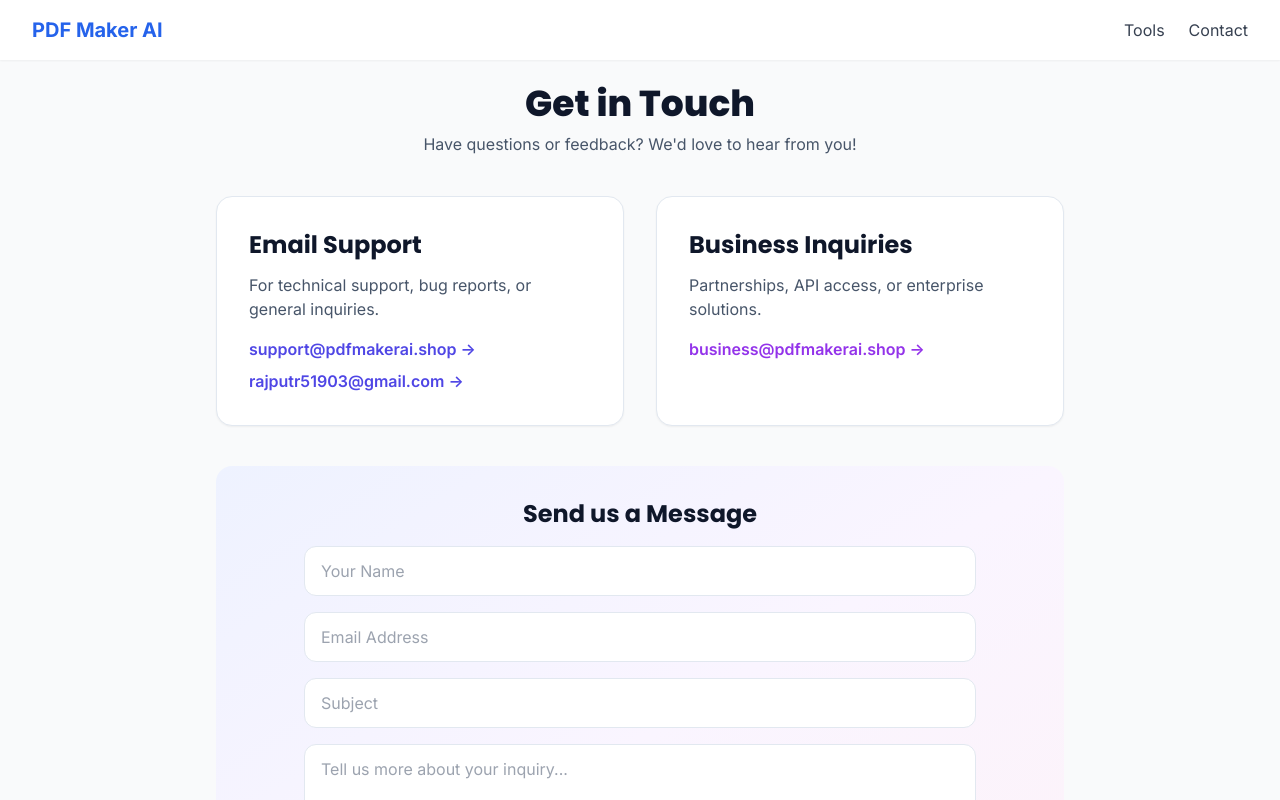
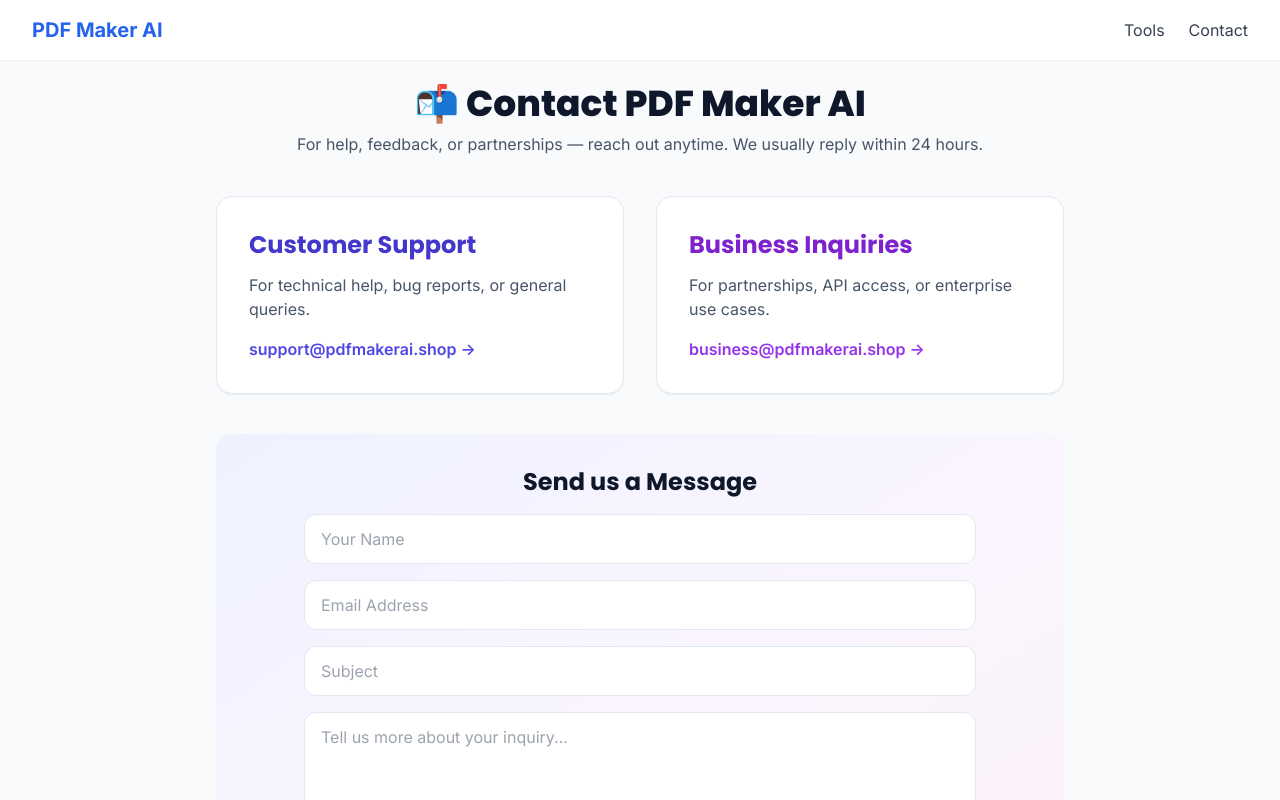
Before and after one commit to studybuild576-commits/my-tool-website, a Next.js app: page /contact in a window 1280 px wide. Shown: the top 800 px of the page. Built offline with nearby package versions, Linux system fonts and the light colour scheme.

Commit message:
Update page.tsx

```diff
--- a/app/contact/page.tsx
+++ b/app/contact/page.tsx
@@ -1,71 +1,147 @@
+// app/contact/page.tsx
 import type { Metadata } from "next";
 
 export const metadata: Metadata = {
-  title: "Contact Us — PDF Maker AI",
+  title: "Contact Us — PDF Maker AI | Support, Business & Feedback",
   description:
-    "Support, feedback, partnerships? Email support@pdfmakerai.shop or business@pdfmakerai.shop.",
+    "Need help or partnership? Contact PDF Maker AI for support, feedback, or business inquiries at support@pdfmakerai.shop or business@pdfmakerai.shop — quick replies guaranteed!",
+  keywords: [
+    "contact pdf maker ai",
+    "pdf maker ai support",
+    "pdf maker ai business email",
+    "pdf maker ai help",
+    "pdf tools support",
+    "contact pdf tools",
+    "report bug pdf maker ai",
+    "api access pdf maker ai",
+    "feedback pdf maker ai",
+    "pdf maker ai partnerships",
+    "email pdf maker ai",
+    "customer support pdf ai",
+  ],
   alternates: { canonical: "https://pdfmakerai.shop/contact" },
   robots: { index: true, follow: true },
   openGraph: {
-    title: "Contact Us — PDF Maker AI",
+    title: "Contact PDF Maker AI — Support & Partnerships",
     description:
-      "Support, feedback, partnerships, or API—email support@pdfmakerai.shop or business@pdfmakerai.shop.",
+      "Get quick support, share feedback, or discuss partnerships. Email support@pdfmakerai.shop or business@pdfmakerai.shop.",
     url: "https://pdfmakerai.shop/contact",
-    images: [{ url: "/og-image.png", width: 1200, height: 630 }],
     type: "website",
-    siteName: "PDF Maker AI"
+    siteName: "PDF Maker AI",
+    images: [{ url: "/og-image.png", width: 1200, height: 630, alt: "PDF Maker AI Contact Page" }]
   },
   twitter: {
     card: "summary_large_image",
     title: "Contact PDF Maker AI",
     description:
-      "Email support@pdfmakerai.shop or business@pdfmakerai.shop for quick help.",
+      "Support, feedback, or business inquiries? Email support@pdfmakerai.shop or business@pdfmakerai.shop.",
     images: ["/og-image.png"]
   }
 };
 
 export default function ContactPage() {
-  // Plain, percent-encoded single-line mailto bodies (no template literal multiline)
   const supportBody =
-    "Hi%20PDF%20Maker%20AI%20team,%0A%0ADescribe%20your%20issue%20or%20question%20here.%0A%0ASteps%20to%20reproduce%20(if%20applicable):%0A1.%0A2.%0A3.%0A%0AAttachments:%20(please%20attach%20screenshots/files)%0A%0AThanks,%0A";
+    "Hi%20PDF%20Maker%20AI%20Team,%0A%0ADescribe%20your%20issue%20or%20question%20here.%0A%0AThanks,%0A";
   const bizBody =
-    "Hi%20PDF%20Maker%20AI%20team,%0A%0ACompany:%0AUse%20case:%0AExpected%20volume:%0ATimeline:%0AOther%20notes:%0A%0AThanks,%0A";
-  const personalBody =
-    "Hi,%0A%0AI%E2%80%99d%20like%20to%20discuss:%0A%0AThanks,%0A";
+    "Hi%20PDF%20Maker%20AI%20Team,%0A%0ACompany:%0AUse%20Case:%0ATimeline:%0A%0AThanks,%0A";
 
-  const supportMail = `mailto:support@pdfmakerai.shop?subject=Support%3A%20Issue%2FQuestion&body=${supportBody}`;
-  const bizMail = `mailto:business@pdfmakerai.shop?subject=Business%3A%20Partnership%2FAPI%2FEnterprise&body=${bizBody}`;
-  const personalMail = `mailto:rajputr51903@gmail.com?subject=Contact%20from%20PDF%20Maker%20AI&body=${personalBody}`;
+  const supportMail = `mailto:support@pdfmakerai.shop?subject=Support%20Request&body=${supportBody}`;
+  const bizMail = `mailto:business@pdfmakerai.shop?subject=Business%20Inquiry&body=${bizBody}`;
+
+  // ✅ JSON-LD Schema for Google (Organization + ContactPage + FAQ)
+  const contactLd = {
+    "@context": "https://schema.org",
+    "@type": "ContactPage",
+    mainEntity: {
+      "@type": "Organization",
+      name: "PDF Maker AI",
+      url: "https://pdfmakerai.shop",
+      email: "support@pdfmakerai.shop",
+      contactPoint: [
+        {
+          "@type": "ContactPoint",
+          telephone: "+91-0000000000",
+          contactType: "customer support",
+          areaServed: "IN",
+          availableLanguage: ["English", "Hindi"]
+        },
+        {
+          "@type": "ContactPoint",
+          email: "business@pdfmakerai.shop",
+          contactType: "business inquiries"
+        }
+      ]
+    }
+  };
+
+  const faqLd = {
+    "@context": "https://schema.org",
+    "@type": "FAQPage",
+    mainEntity: [
+      {
+        "@type": "Question",
+        name: "How can I contact PDF Maker AI support?",
+        acceptedAnswer: {
+          "@type": "Answer",
+          text: "You can email support@pdfmakerai.shop for help, or use the contact form for faster responses."
+        }
+      },
+      {
+        "@type": "Question",
+        name: "Do you offer API or business partnerships?",
+        acceptedAnswer: {
+          "@type": "Answer",
+          text: "Yes, email business@pdfmakerai.shop to discuss API access or enterprise-level solutions."
+        }
+      },
+      {
+        "@type": "Question",
+        name: "Is there any response time guarantee?",
+        acceptedAnswer: {
+          "@type": "Answer",
+          text: "We reply within 24 hours for all support and business queries."
+        }
+      }
+    ]
+  };
 
   return (
     <main className="max-w-4xl mx-auto p-6">
+      <script
+        type="application/ld+json"
+        dangerouslySetInnerHTML={{ __html: JSON.stringify(contactLd).replace(/</g, "\\u003c") }}
+      />
+      <script
+        type="application/ld+json"
+        dangerouslySetInnerHTML={{ __html: JSON.stringify(faqLd).replace(/</g, "\\u003c") }}
+      />
+
       <section className="text-center mb-10">
-        <h1 className="text-4xl font-extrabold mb-2">Get in Touch</h1>
-        <p className="text-slate-600">
-          Have questions or feedback? We'd love to hear from you!
+        <h1 className="text-4xl font-extrabold mb-2 text-slate-900">
+          📬 Contact PDF Maker AI
+        </h1>
+        <p className="text-slate-600 text-sm sm:text-base">
+          For help, feedback, or partnerships — reach out anytime. We usually reply within 24 hours.
         </p>
       </section>
 
       <div className="grid md:grid-cols-2 gap-8">
+        {/* Support Section */}
         <div className="bg-white rounded-2xl shadow-sm border border-slate-200 p-8">
-          <h2 className="text-2xl font-bold mb-3">Email Support</h2>
+          <h2 className="text-2xl font-bold mb-3 text-indigo-700">Customer Support</h2>
           <p className="text-slate-600 mb-4">
-            For technical support, bug reports, or general inquiries.
+            For technical help, bug reports, or general queries.
           </p>
-          <div className="flex flex-col gap-2">
-            <a href={supportMail} className="text-indigo-600 font-semibold hover:underline">
-              support@pdfmakerai.shop →
-            </a>
-            <a href={personalMail} className="text-indigo-600 font-semibold hover:underline">
-              rajputr51903@gmail.com →
-            </a>
-          </div>
+          <a href={supportMail} className="text-indigo-600 font-semibold hover:underline">
+            support@pdfmakerai.shop →
+          </a>
         </div>
 
+        {/* Business Section */}
         <div className="bg-white rounded-2xl shadow-sm border border-slate-200 p-8">
-          <h2 className="text-2xl font-bold mb-3">Business Inquiries</h2>
+          <h2 className="text-2xl font-bold mb-3 text-purple-700">Business Inquiries</h2>
           <p className="text-slate-600 mb-4">
-            Partnerships, API access, or enterprise solutions.
+            For partnerships, API access, or enterprise use cases.
           </p>
           <a href={bizMail} className="text-purple-600 font-semibold hover:underline">
             business@pdfmakerai.shop →
@@ -73,6 +149,7 @@ export default function ContactPage() {
         </div>
       </div>
 
+      {/* Contact Form */}
       <section className="mt-10 bg-gradient-to-br from-indigo-50 via-purple-50 to-pink-50 rounded-2xl p-8">
         <h2 className="text-2xl font-bold mb-4 text-center">Send us a Message</h2>
         <form className="max-w-2xl mx-auto space-y-4" method="POST" action="/api/contact">
@@ -112,6 +189,19 @@ export default function ContactPage() {
           </button>
         </form>
       </section>
+
+      {/* FAQs Section */}
+      <section className="mt-10">
+        <h3 className="text-lg font-semibold mb-2">FAQs</h3>
+        <details className="mb-2">
+          <summary>How soon do I get a response?</summary>
+          <p className="text-gray-600">We reply within 24 hours for all emails.</p>
+        </details>
+        <details className="mb-2">
+          <summary>Do you have an official support email?</summary>
+          <p className="text-gray-600">Yes, support@pdfmakerai.shop is our verified contact.</p>
+        </details>
+      </section>
     </main>
   );
 }
```
